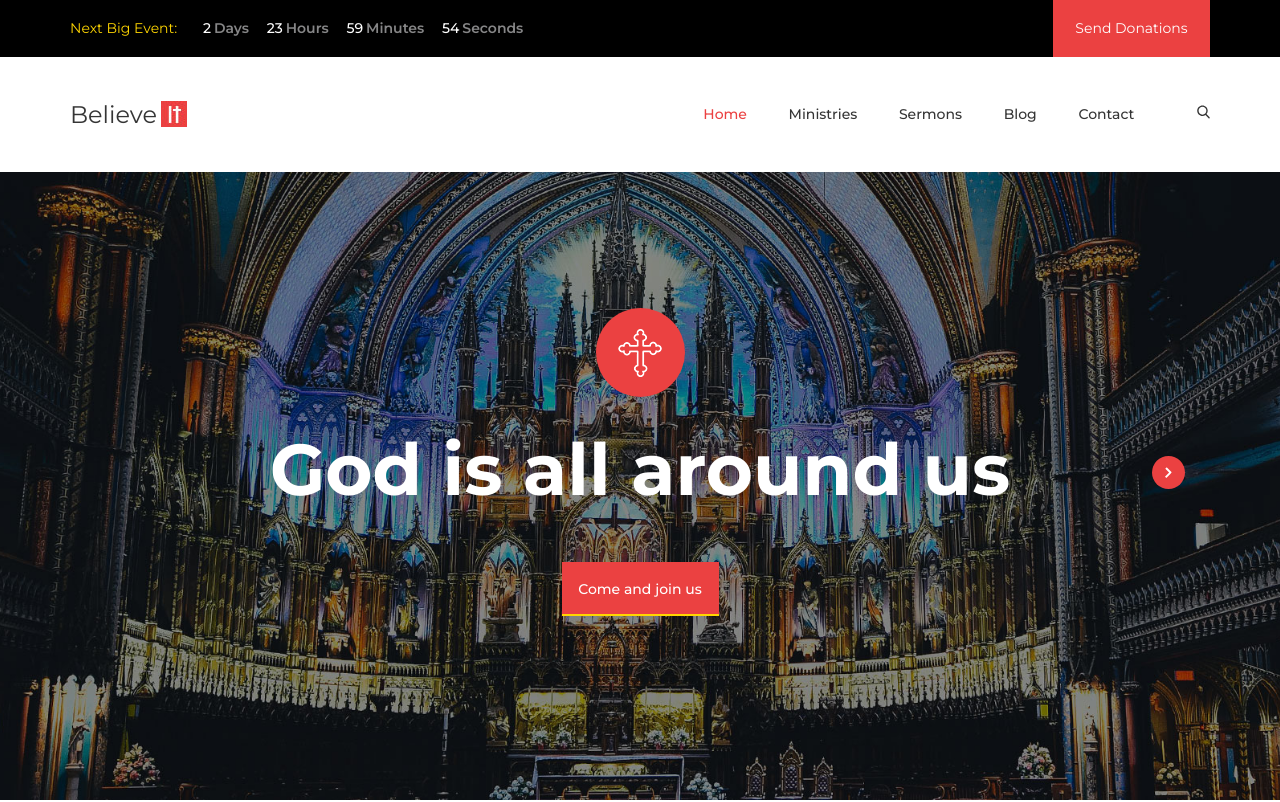
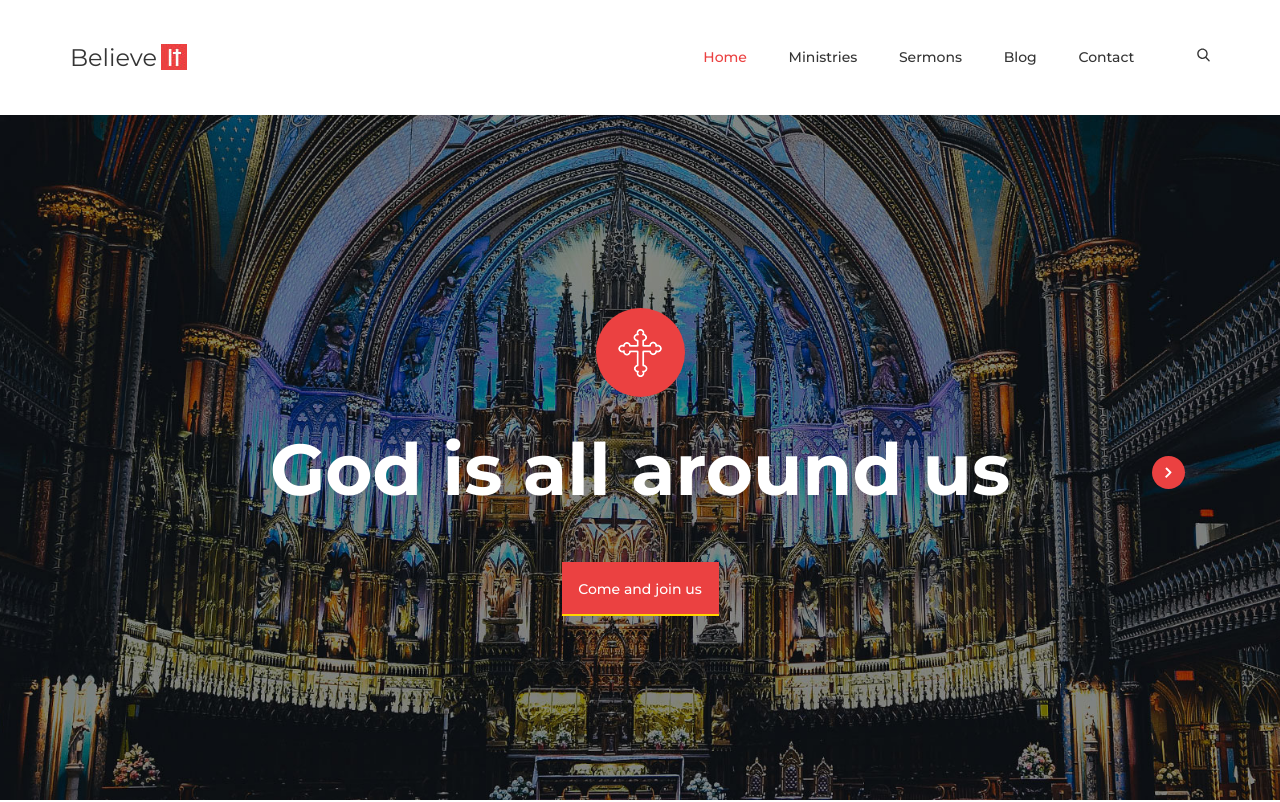
Before and after one commit to justinbranham/hcrbc, a plain HTML site: page index.html in a window 1280 px wide. Shown: the top 802 px of the page. Drawn offline with Linux system fonts and the light colour scheme; a web font is replaced by a local one.

Commit message:
Removed top banner and stopped autocycle of home slider

```diff
--- a/index.html
+++ b/index.html
@@ -24,7 +24,7 @@
 
 		<!-- Top Bar -->
 
-		<div class="top_bar">
+		<!-- <div class="top_bar">
 			<div class="container">
 				<div class="row">
 					<div class="col top_bar_content d-flex flex-row align-items-center justify-content-start">
@@ -55,7 +55,7 @@
 					</div>
 				</div>
 			</div>
-		</div>
+		</div> -->
 
 		<!-- Header Content -->
 
--- a/js/custom.js
+++ b/js/custom.js
@@ -81,10 +81,10 @@ $(document).ready(function()
 			homeSlider.owlCarousel(
 			{
 				items:1,
-				autoplay:true,
+				autoplay:false,
 				autoplayTimeout:5000,
 				autoplayHoverPause:false,
-				loop:true,
+				loop:false,
 				nav:false,
 				dots:false,
 				smartSpeed:1200
```
Also changed, not shown: blog.html (+2 -2 lines), contact.html (+2 -2 lines), elements.html (+2 -2 lines), ministries.html (+2 -2 lines), sermon_single.html (+2 -2 lines), sermons.html (+2 -2 lines).
